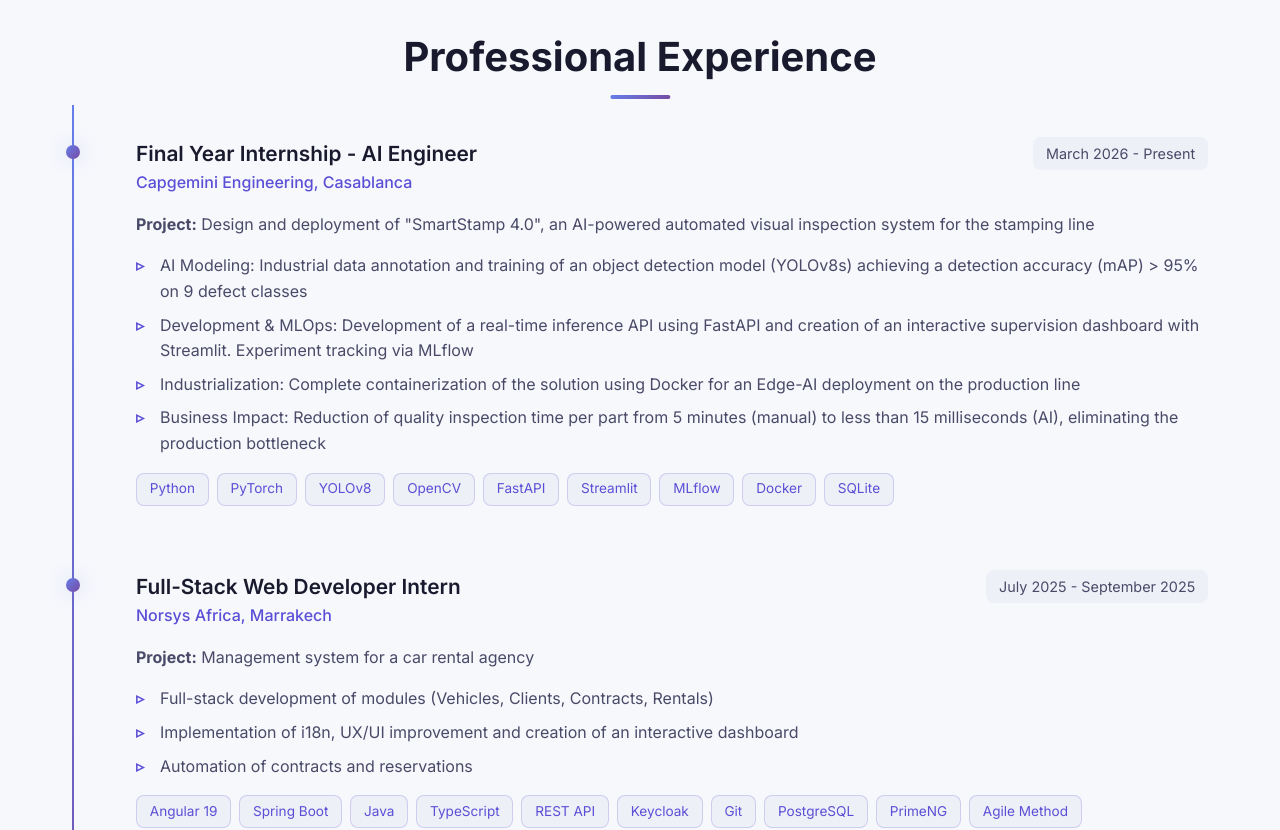
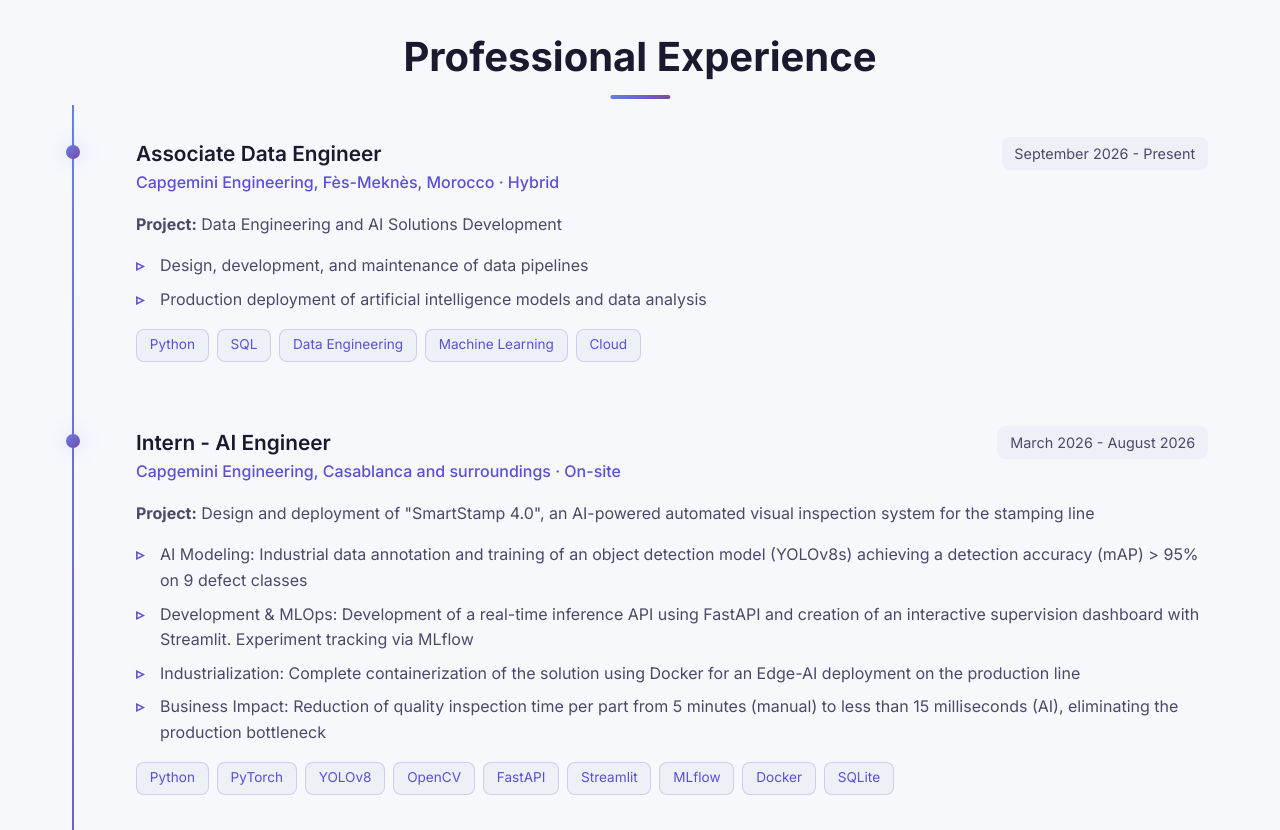
Before and after one commit to ELKENTAOUI-HAMMAM/Portfolio, a React (Vite) app: page / in a window 1280 px wide. Shown: the part 1560-2390 px from the top of the page. Built offline with nearby package versions, Linux system fonts and the light colour scheme.

Commit message:
feat: hammam had been promoted

```diff
--- a/src/contexts/LanguageContext.jsx
+++ b/src/contexts/LanguageContext.jsx
@@ -38,10 +38,22 @@
             projectLabel: 'Projet',
             list: [
                 {
-                    title: 'Stage Fin d\'Études - Ingénieur IA',
+                    title: 'Associate Data Engineer',
                     company: 'Capgemini Engineering',
-                    location: 'Casablanca',
-                    period: 'Mars 2026 - À présent',
+                    location: 'Fès-Meknès, Maroc · Hybride',
+                    period: 'Septembre 2026 - Aujourd\'hui',
+                    project: 'Ingénierie de données et développement de solutions IA',
+                    tasks: [
+                        'Conception, développement et maintenance de pipelines de données',
+                        'Mise en production de modèles d\'intelligence artificielle et analyse de données'
+                    ],
+                    technologies: ['Python', 'SQL', 'Data Engineering', 'Machine Learning', 'Cloud']
+                },
+                {
+                    title: 'Stagiaire - Ingénieur IA',
+                    company: 'Capgemini Engineering',
+                    location: 'Casablanca et périphérie · Sur site',
+                    period: 'Mars 2026 - Août 2026',
                     project: 'Conception et déploiement de "SmartStamp 4.0", un système d\'inspection visuelle automatisée par IA pour la chaîne d\'emboutissage',
                     tasks: [
                         'Modélisation IA : Annotation de données industrielles et entraînement d\'un modèle de détection d\'objets (YOLOv8s) atteignant une mAP > 95% sur 9 classes de défauts',
@@ -350,10 +362,22 @@
             projectLabel: 'Project',
             list: [
                 {
-                    title: 'Final Year Internship - AI Engineer',
+                    title: 'Associate Data Engineer',
                     company: 'Capgemini Engineering',
-                    location: 'Casablanca',
-                    period: 'March 2026 - Present',
+                    location: 'Fès-Meknès, Morocco · Hybrid',
+                    period: 'September 2026 - Present',
+                    project: 'Data Engineering and AI Solutions Development',
+                    tasks: [
+                        'Design, development, and maintenance of data pipelines',
+                        'Production deployment of artificial intelligence models and data analysis'
+                    ],
+                    technologies: ['Python', 'SQL', 'Data Engineering', 'Machine Learning', 'Cloud']
+                },
+                {
+                    title: 'Intern - AI Engineer',
+                    company: 'Capgemini Engineering',
+                    location: 'Casablanca and surroundings · On-site',
+                    period: 'March 2026 - August 2026',
                     project: 'Design and deployment of "SmartStamp 4.0", an AI-powered automated visual inspection system for the stamping line',
                     tasks: [
                         'AI Modeling: Industrial data annotation and training of an object detection model (YOLOv8s) achieving a detection accuracy (mAP) > 95% on 9 defect classes',
```
